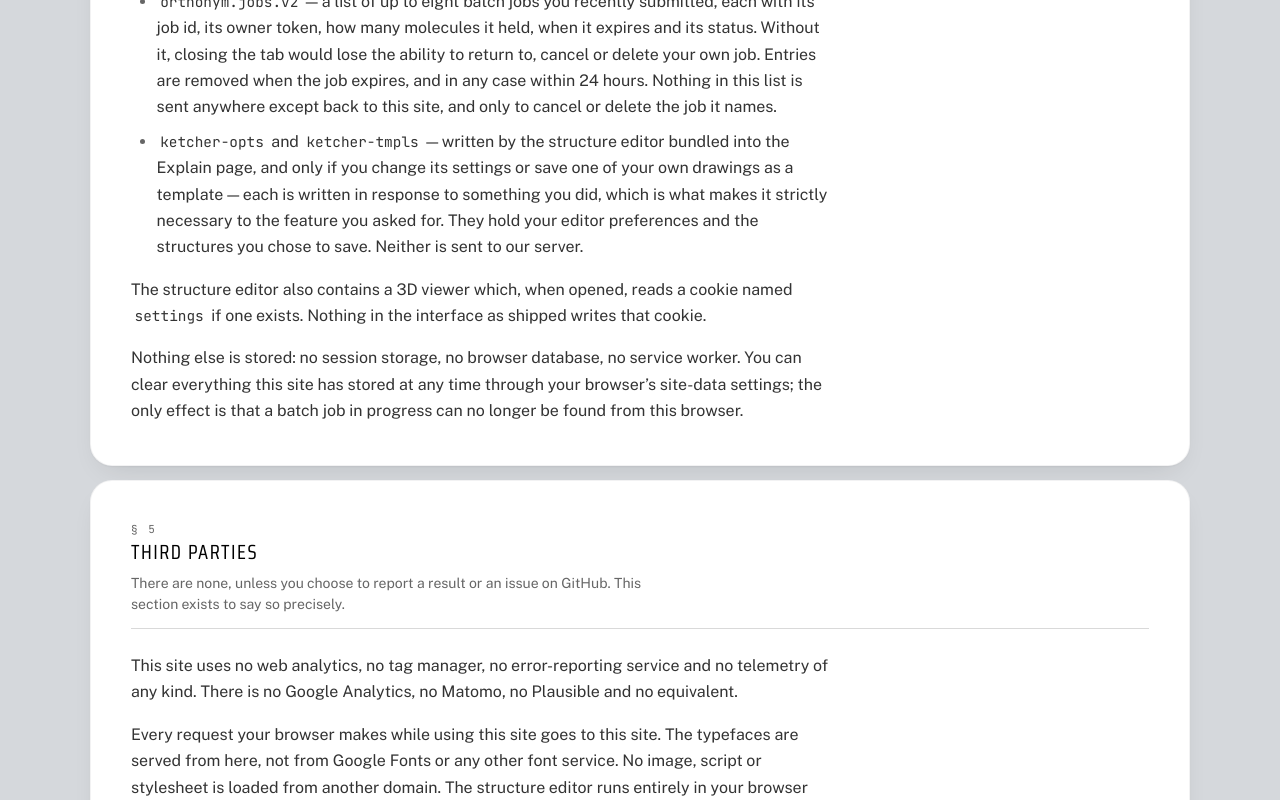
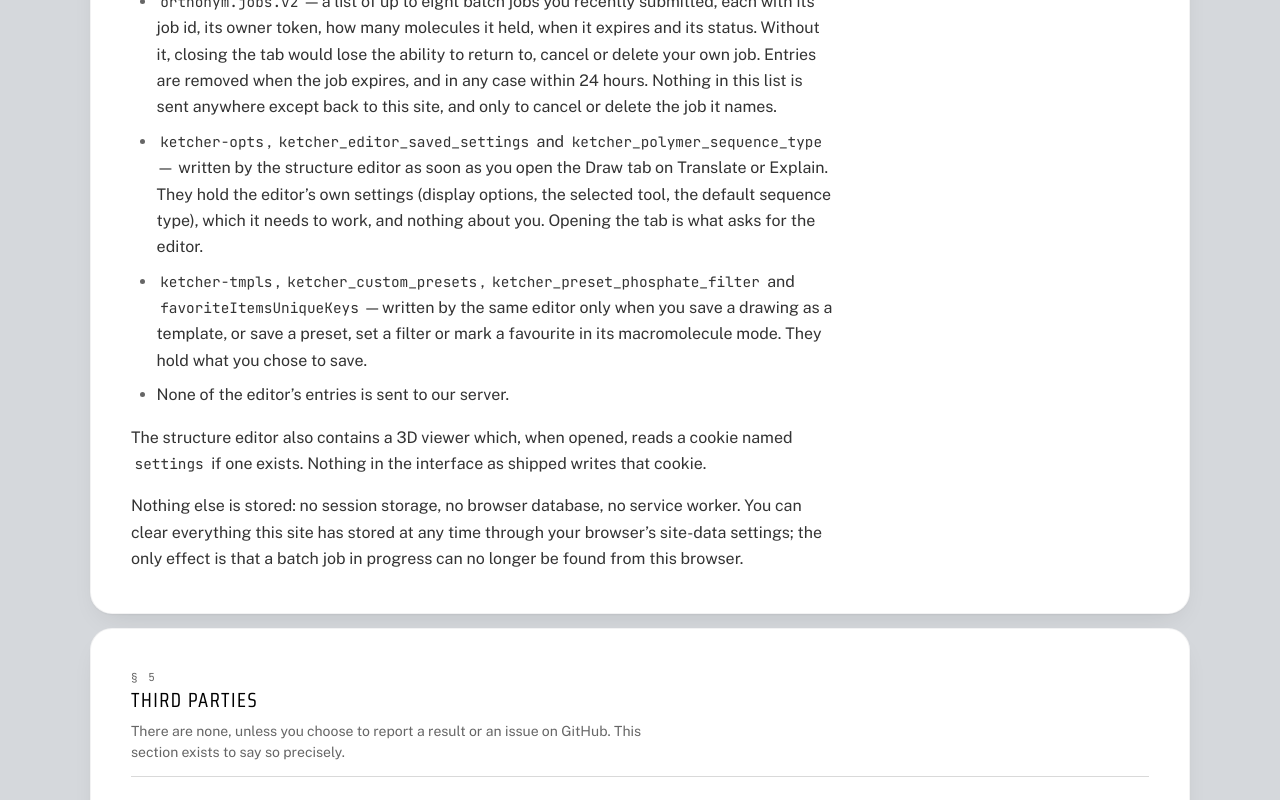
Before and after one commit to Steinbeck-Lab/Orthonym-Web, a React (Vite) app in the folder frontend/: page /privacy in a window 1280 px wide. Shown: the part 4300-5100 px from the top of the page. Built offline with nearby package versions, Linux system fonts and the light colour scheme; no server answers.

Commit message:
docs: Privacy v6 and Terms for Ketcher 3.18
3.18 writes three settings keys when the editor opens; 2.6.2 wrote none.

```diff
--- a/frontend/src/pages/Privacy.jsx
+++ b/frontend/src/pages/Privacy.jsx
@@ -117,6 +117,24 @@ import './Legal.css'
 // result (lib/github.js reads them off the row, which the worker stamps;
 // schemas.py ResultItem / BatchRow). They describe the software, not the
 // visitor, so § 5 lists them and nothing else changes.
+//
+// Version 6 (10 October 2026) follows the structure editor from Ketcher 2.6.2
+// to 3.18.0, which changed what it stores. MEASURED in Chromium against both
+// bundles served side by side, storage cleared first: 2.6.2 wrote nothing on
+// load; 3.18.0 writes ketcher-opts (its default display settings),
+// ketcher_editor_saved_settings ({"selectionTool": rectangle select}) and
+// ketcher_polymer_sequence_type ("RNA") as soon as the editor opens, before any
+// input. Switching to its macromolecule mode added no key. From the bundle
+// (static/js/609.*.chunk.js), the three other keys it can write are each set
+// only in a handler for a visitor's action: favoriteItemsUniqueKeys
+// (toggleMonomerFavorites), ketcher_custom_presets (saving, deleting or
+// starring a preset) and ketcher_preset_phosphate_filter
+// (setPresetPhosphateFilter); ketcher-tmpls is still written only on saving a
+// template. Still measured after load and after the mode switch: no cookie, no
+// sessionStorage, no IndexedDB database, no service worker, no request to
+// another origin. The 3D viewer's cookie helper is the same code as in 2.6.2.
+// The editor sits behind the Draw tab on Translate and on Explain; the old
+// text named only Explain.
 
 // The UNIVERSITY leads, the working group follows as the responsible unit.
 // Art. 4 (7) requires the controller to be a natural or legal person, public
@@ -410,12 +428,21 @@ function Privacy() {
               cancel or delete the job it names.
             </li>
             <li>
-              <code>ketcher-opts</code> and <code>ketcher-tmpls</code> — written by the structure
-              editor bundled into the Explain page, and only if you change its settings or save one
-              of your own drawings as a template — each is written in response to something you did,
-              which is what makes it strictly necessary to the feature you asked for. They hold your
-              editor preferences and the structures you chose to save. Neither is sent to our
-              server.
+              <code>ketcher-opts</code>, <code>ketcher_editor_saved_settings</code> and{' '}
+              <code>ketcher_polymer_sequence_type</code> — written by the structure editor as soon
+              as you open the Draw tab on Translate or Explain. They hold the editor&rsquo;s own
+              settings (display options, the selected tool, the default sequence type), which it
+              needs to work, and nothing about you. Opening the tab is what asks for the editor.
+            </li>
+            <li>
+              <code>ketcher-tmpls</code>, <code>ketcher_custom_presets</code>,{' '}
+              <code>ketcher_preset_phosphate_filter</code> and{' '}
+              <code>favoriteItemsUniqueKeys</code> — written by the same editor only when you save
+              a drawing as a template, or save a preset, set a filter or mark a favourite in its
+              macromolecule mode. They hold what you chose to save.
+            </li>
+            <li>
+              None of the editor&rsquo;s entries is sent to our server.
             </li>
           </ul>
           <p>
@@ -574,7 +601,7 @@ function Privacy() {
             serve the site and honour an objection to it at the same time. That is a reason we would
             have to demonstrate if you objected — not an exception to your right to object.
           </p>
-          <p className="legal-updated">Version 5 — 10 October 2026</p>
+          <p className="legal-updated">Version 6 — 10 October 2026</p>
         </LegalSection>
     </LegalPage>
   )
--- a/frontend/src/pages/Terms.jsx
+++ b/frontend/src/pages/Terms.jsx
@@ -89,10 +89,10 @@ const THIRD_PARTY = [
     note: 'Reads and canonicalises structures, computes formulae, and is the depiction fallback for any process without a JVM. Installed from PyPI, not redistributed by this repository.',
   },
   {
-    name: 'Ketcher 2.6.2',
+    name: 'Ketcher 3.18.0',
     href: 'https://github.com/epam/ketcher',
     spdx: 'Apache-2.0',
-    note: 'The structure editor on /explain. Bundled and served from this origin, running its Indigo engine entirely in your browser — it contacts no chemistry server. © EPAM Systems.',
+    note: 'The structure editor behind the Draw tab on Translate and /explain. Bundled and served from this origin, running its Indigo engine entirely in your browser — it contacts no chemistry server. © EPAM Systems.',
   },
   {
     name: 'FastAPI',
```
